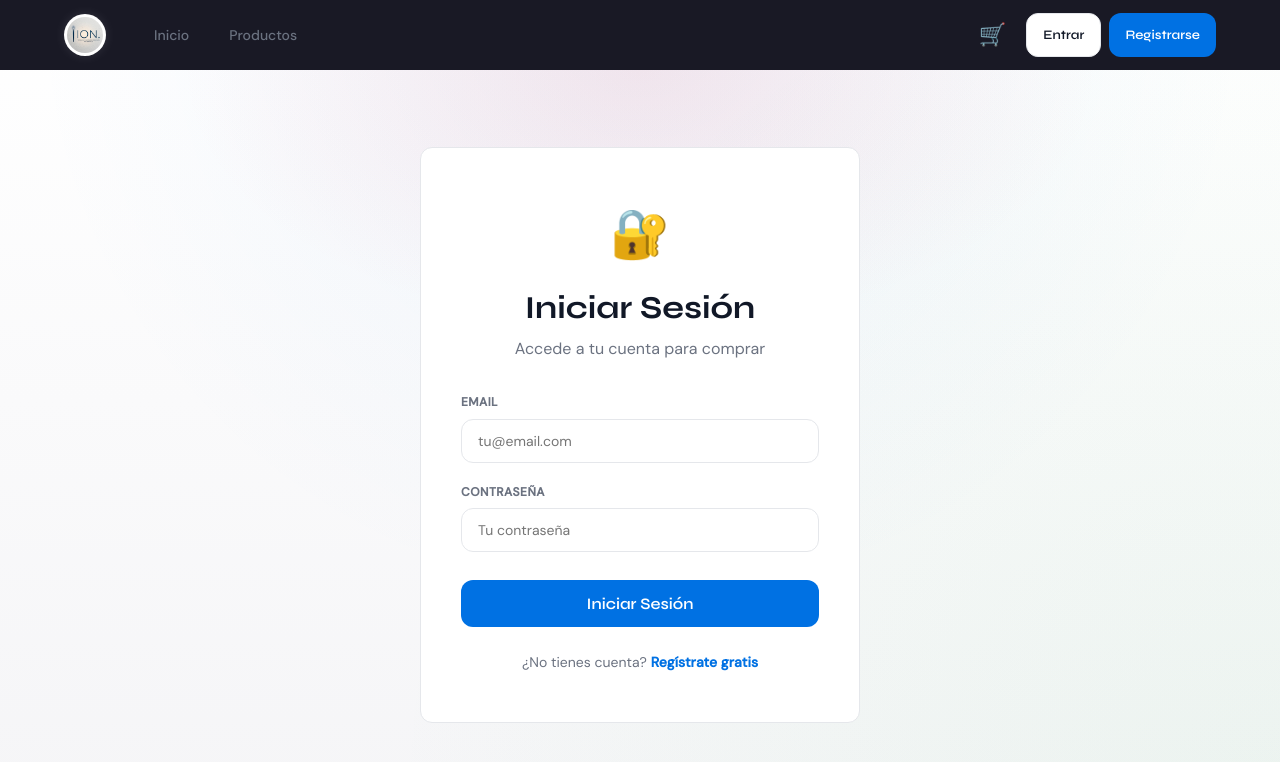
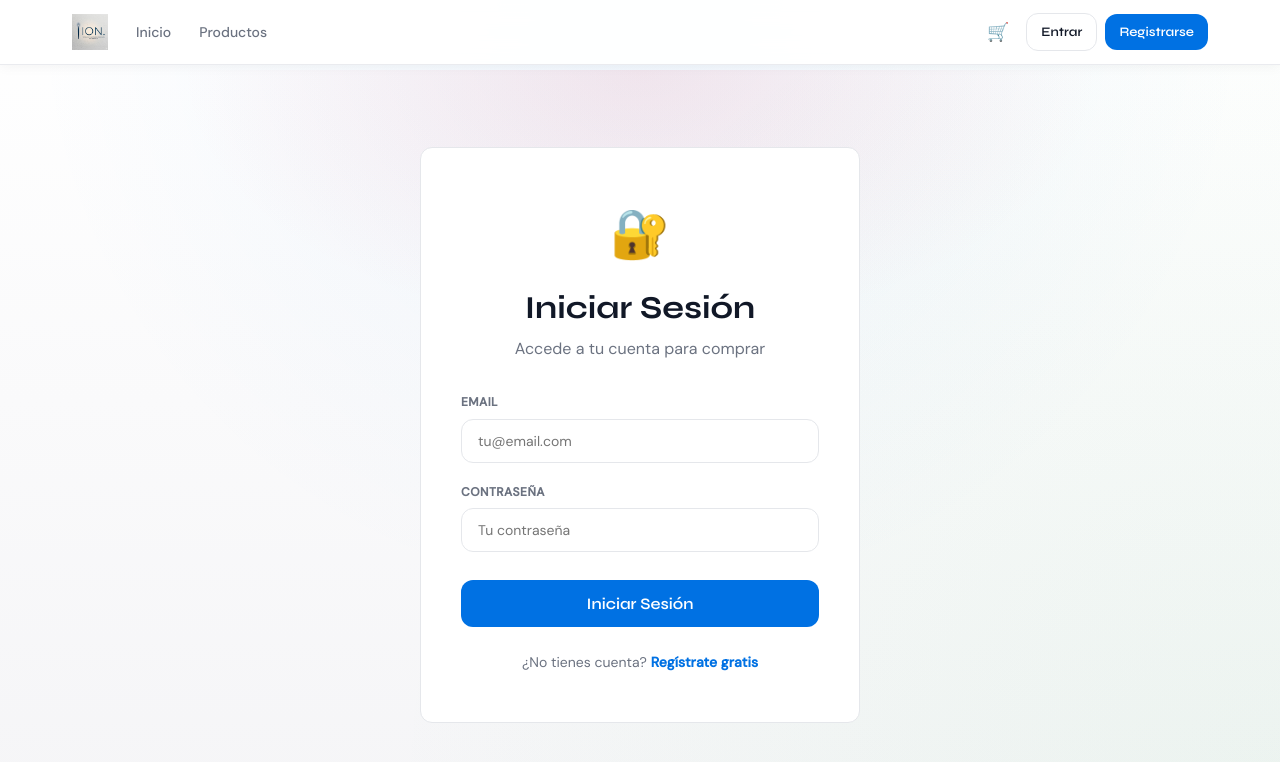
Before and after one commit to AdminION02/tienda-ION, a React (Create React App) app in the folder frontend/: page /login in a window 1280 px wide. Shown: the top 762 px of the page. Built offline with nearby package versions, Linux system fonts and the light colour scheme; no server answers.

Commit message:
descripción del cambio

```diff
--- a/frontend/src/components/Navbar.css
+++ b/frontend/src/components/Navbar.css
@@ -1,128 +1,153 @@
+/* ============================================================
+   NAVBAR — Variables locales
+   ============================================================ */
 .navbar {
+  --nav-h:         64px;
+  --nav-pad:       clamp(16px, 4vw, 32px);
+  --nav-bg:        rgba(255, 255, 255, 0.92);
+  --nav-border:    rgba(229, 231, 235, 0.8);
+  --drawer-w:      min(320px, 90vw);
+  --drawer-speed:  0.3s;
+
   position: fixed;
   top: 0;
   left: 0;
   right: 0;
   z-index: 1000;
-  background: rgba(13,13,26,0.95);
-  backdrop-filter: blur(20px);
-  border-bottom: 1px solid var(--card-border);
+
+  background: var(--nav-bg);
+  backdrop-filter: blur(12px);
+  -webkit-backdrop-filter: blur(12px);
+  border-bottom: 1px solid var(--nav-border);
+  box-shadow: 0 1px 12px rgba(0, 0, 0, 0.05);
 }
 
+
+/* ============================================================
+   INNER — flex row
+   ============================================================ */
 .navbar-inner {
-  max-width: 1200px;
-  margin: 0 auto;
-  padding: 0 24px;
-  height: 70px;
   display: flex;
   align-items: center;
-  gap: 32px;
+  gap: 8px;
+  height: var(--nav-h);
+  max-width: 1200px;
+  margin-inline: auto;
+  padding-inline: var(--nav-pad);
 }
 
+
+/* ============================================================
+   LOGO
+   ============================================================ */
 .navbar-logo {
   display: flex;
   align-items: center;
-  gap: 10px;
-  font-family: 'Syne', sans-serif;
-  font-weight: 800;
-  font-size: 22px;
-  letter-spacing: -0.5px;
+  flex-shrink: 0;
+  margin-right: 8px;
 }
 
 .navbar-logo-img {
-  height: 42px;
-  width: 42px;
-  object-fit: cover;
-  border-radius: 50%;
-  border: 0px solid rgba(255, 255, 255, 0.15);
-  box-shadow: 0 0 12px rgba(255, 255, 255, 0.1);
-  background: white;
-  padding: 3px;
-  transition: transform 0.2s, box-shadow 0.2s;
+  height: 36px;
+  width: auto;
+  object-fit: contain;
 }
 
-.navbar-logo-img:hover {
-  transform: scale(1.08);
-  box-shadow: 0 0 20px rgba(255, 255, 255, 0.2);
-}
 
-.logo-icon { font-size: 26px; }
-.logo-text { color: var(--text); }
-.logo-text span { color: var(--accent); }
-
+/* ============================================================
+   LINKS — desktop
+   ============================================================ */
 .navbar-links {
   display: flex;
   align-items: center;
-  gap: 8px;
-  flex: 1;
+  gap: 4px;
+  flex: 1;                   /* empuja las acciones a la derecha */
 }
 
 .nav-link {
-  padding: 8px 16px;
-  border-radius: 10px;
+  position: relative;
+  padding: 6px 12px;
+  border-radius: 8px;
   font-size: 14px;
   font-weight: 500;
-  color: var(--text2);
-  transition: all 0.2s;
+  color: var(--text2, #6b7280);
+  transition: color 0.18s ease, background 0.18s ease;
 }
 
-.nav-link:hover {
-  color: var(--text);
-  background: var(--card);
+.nav-link:hover,
+.nav-link.active {
+  color: var(--text, #111827);
+  background: rgba(0, 0, 0, 0.04);
 }
 
+.nav-link-admin {
+  color: var(--accent, #0071e3);
+  font-weight: 600;
+}
+
+
+/* ============================================================
+   ACCIONES — desktop
+   ============================================================ */
 .navbar-actions {
   display: flex;
   align-items: center;
-  gap: 12px;
-  margin-left: auto;
+  gap: 8px;
+  flex-shrink: 0;
 }
 
+/* Carrito */
 .cart-btn {
   position: relative;
-  font-size: 22px;
-  padding: 8px;
-  border-radius: 10px;
-  transition: all 0.2s;
   display: flex;
   align-items: center;
+  justify-content: center;
+  width: 40px;
+  height: 40px;
+  border-radius: 10px;
+  font-size: 18px;
+  transition: background 0.18s ease;
 }
 
-.cart-btn:hover { background: var(--card); }
+.cart-btn:hover {
+  background: rgba(0, 0, 0, 0.05);
+}
 
 .cart-badge {
   position: absolute;
   top: 2px;
   right: 2px;
-  background: var(--accent);
+  min-width: 17px;
+  height: 17px;
+  padding: 0 4px;
+  border-radius: 999px;
+  background: var(--accent, #0071e3);
   color: white;
   font-size: 10px;
-  font-weight: 800;
+  font-weight: 700;
   font-family: 'Syne', sans-serif;
-  border-radius: 50%;
-  width: 18px;
-  height: 18px;
   display: flex;
   align-items: center;
   justify-content: center;
+  line-height: 1;
 }
 
+/* Menú de usuario */
 .user-menu {
   display: flex;
   align-items: center;
-  gap: 12px;
+  gap: 8px;
 }
 
 .user-name {
-  font-size: 14px;
+  font-size: 13px;
   font-weight: 600;
-  color: var(--text2);
-  font-family: 'Syne', sans-serif;
-}
-
-.nav-btn {
-  padding: 8px 16px;
-  font-size: 13px;
+  color: var(--text, #111827);
+  white-space: nowrap;
+  /* ocultar en pantallas medianas para no saturar */
+  max-width: 120px;
+  overflow: hidden;
+  text-overflow: ellipsis;
 }
 
 .auth-buttons {
@@ -131,34 +156,241 @@
   gap: 8px;
 }
 
-.hamburger {
-  display: none;
-  background: none;
-  font-size: 20px;
-  color: var(--text);
-  margin-left: auto;
+/* Botones del nav con tamaño compacto */
+.nav-btn {
+  padding: 8px 14px !important;
+  font-size: 13px !important;
+  min-height: 36px !important;
+  white-space: nowrap;
 }
 
+
+/* ============================================================
+   HAMBURGUESA
+   ============================================================ */
+.hamburger {
+  display: none;          /* visible solo en mobile (ver media query) */
+  flex-direction: column;
+  justify-content: center;
+  align-items: center;
+  gap: 5px;
+  width: 40px;
+  height: 40px;
+  border-radius: 10px;
+  flex-shrink: 0;
+  background: transparent;
+  transition: background 0.18s ease;
+}
+
+.hamburger:hover {
+  background: rgba(0, 0, 0, 0.05);
+}
+
+.hamburger-bar {
+  display: block;
+  width: 22px;
+  height: 2px;
+  border-radius: 2px;
+  background: var(--text, #111827);
+  transition: transform var(--drawer-speed) ease, opacity var(--drawer-speed) ease;
+  transform-origin: center;
+}
+
+/* Animación X al abrir */
+.hamburger.is-open .hamburger-bar:nth-child(1) { transform: translateY(7px) rotate(45deg);  }
+.hamburger.is-open .hamburger-bar:nth-child(2) { opacity: 0; transform: scaleX(0);          }
+.hamburger.is-open .hamburger-bar:nth-child(3) { transform: translateY(-7px) rotate(-45deg); }
+
+
+/* ============================================================
+   DRAWER MÓVIL
+   ============================================================ */
+.mobile-drawer {
+  position: fixed;
+  top: var(--nav-h);
+  right: 0;
+  width: var(--drawer-w);
+  height: calc(100dvh - var(--nav-h));   /* dvh: respeta barra del navegador móvil */
+  background: var(--card, #fff);
+  border-left: 1px solid var(--nav-border);
+  box-shadow: -8px 0 32px rgba(0, 0, 0, 0.08);
+  overflow-y: auto;
+  overscroll-behavior: contain;
+
+  /* Animación slide-in desde la derecha */
+  transform: translateX(100%);
+  transition: transform var(--drawer-speed) cubic-bezier(0.4, 0, 0.2, 1);
+
+  /* Oculto por defecto y solo visible en mobile */
+  display: none;
+}
+
+.mobile-drawer.is-open {
+  transform: translateX(0);
+}
+
+.mobile-drawer-inner {
+  display: flex;
+  flex-direction: column;
+  padding: 24px 20px;
+  gap: 0;
+}
+
+
+/* ── Navegación móvil ── */
+.mobile-nav {
+  display: flex;
+  flex-direction: column;
+  gap: 2px;
+}
+
+.mobile-nav-link {
+  display: flex;
+  align-items: center;
+  padding: 13px 16px;
+  border-radius: 10px;
+  font-size: 15px;
+  font-weight: 500;
+  color: var(--text, #111827);
+  transition: background 0.15s ease, color 0.15s ease;
+}
+
+.mobile-nav-link:hover,
+.mobile-nav-link:active {
+  background: rgba(0, 113, 227, 0.07);
+  color: var(--accent, #0071e3);
+}
+
+.mobile-nav-link-admin {
+  color: var(--accent, #0071e3);
+  font-weight: 700;
+}
+
+/* ── Divisor ── */
+.mobile-divider {
+  height: 1px;
+  background: var(--border, #e5e7eb);
+  margin-block: 16px;
+}
+
+/* ── Acciones móvil ── */
+.mobile-actions {
+  display: flex;
+  flex-direction: column;
+  gap: 10px;
+}
+
+.mobile-cart-link {
+  display: flex;
+  align-items: center;
+  gap: 10px;
+  padding: 13px 16px;
+  border-radius: 10px;
+  font-size: 15px;
+  font-weight: 500;
+  color: var(--text, #111827);
+  transition: background 0.15s ease;
+}
+
+.mobile-cart-link:hover {
+  background: rgba(0, 0, 0, 0.04);
+}
+
+.mobile-user-name {
+  padding: 10px 16px;
+  font-size: 14px;
+  font-weight: 600;
+  color: var(--text2, #6b7280);
+}
+
+/* Botones de ancho completo en móvil */
+.mobile-full-btn {
+  width: 100% !important;
+  justify-content: center !important;
+  padding: 12px 20px !important;
+  font-size: 14px !important;
+}
+
+
+/* ============================================================
+   OVERLAY
+   ============================================================ */
+.mobile-overlay {
+  display: none;
+  position: fixed;
+  inset: 0;
+  top: var(--nav-h);
+  background: rgba(0, 0, 0, 0.25);
+  backdrop-filter: blur(2px);
+  z-index: 999;
+  animation: overlayIn 0.25s ease forwards;
+}
+
+@keyframes overlayIn {
+  from { opacity: 0; }
+  to   { opacity: 1; }
+}
+
+
+/* ============================================================
+   RESPONSIVE BREAKPOINTS
+   ============================================================ */
+
+/* ── Tablet vertical y móvil (≤ 768px) ── */
 @media (max-width: 768px) {
-  .hamburger { display: block; }
-
-  .navbar-links {
+  /* Ocultar links y acciones en desktop */
+  .navbar-links,
+  .navbar-actions {
     display: none;
-    position: fixed;
-    top: 70px;
-    left: 0;
-    right: 0;
-    background: var(--bg2);
-    flex-direction: column;
-    padding: 16px;
-    border-bottom: 1px solid var(--card-border);
   }
 
-  .navbar-links.open { display: flex; }
-
-  .navbar-actions {
-    margin-left: 0;
+  /* Mostrar hamburguesa */
+  .hamburger {
+    display: flex;
+    margin-left: auto;   /* empuja la hamburguesa a la derecha */
   }
 
-  .user-name { display: none; }
+  /* Activar drawer y overlay */
+  .mobile-drawer,
+  .mobile-overlay {
+    display: block;
+  }
 }
+
+/* ── Tablet horizontal (769px – 1024px) ── */
+@media (min-width: 769px) and (max-width: 1024px) {
+  .nav-link {
+    padding: 6px 8px;
+    font-size: 13px;
+  }
+
+  .user-name {
+    max-width: 80px;
+  }
+
+  .nav-btn {
+    padding: 8px 10px !important;
+    font-size: 12px !important;
+  }
+}
+
+/* ── Pantallas pequeñas en landscape (altura < 500px) ── */
+@media (max-height: 500px) and (max-width: 768px) {
+  .mobile-drawer-inner {
+    padding: 16px;
+  }
+
+  .mobile-nav-link,
+  .mobile-cart-link {
+    padding: 10px 14px;
+    font-size: 14px;
+  }
+}
+
+/* ── Respeta preferencia de movimiento reducido ── */
+@media (prefers-reduced-motion: reduce) {
+  .hamburger-bar,
+  .mobile-drawer {
+    transition: none;
+  }
+}
--- a/frontend/src/components/Navbar.js
+++ b/frontend/src/components/Navbar.js
@@ -1,5 +1,5 @@
-import React, { useState } from 'react';
-import { Link, useNavigate } from 'react-router-dom';
+import React, { useState, useEffect, useRef } from 'react';
+import { Link, useNavigate, useLocation } from 'react-router-dom';
 import { useAuth } from '../context/AuthContext';
 import { useCart } from '../context/CartContext';
 import './Navbar.css';
@@ -8,35 +8,66 @@ export default function Navbar() {
   const { user, logout } = useAuth();
   const { count } = useCart();
   const navigate = useNavigate();
+  const location = useLocation();
   const [menuOpen, setMenuOpen] = useState(false);
+  const menuRef = useRef(null);
+
+  // Cierra el menú al cambiar de ruta
+  useEffect(() => {
+    setMenuOpen(false);
+  }, [location.pathname]);
+
+  // Cierra el menú al hacer clic fuera
+  useEffect(() => {
+    const handleClickOutside = (e) => {
+      if (menuRef.current && !menuRef.current.contains(e.target)) {
+        setMenuOpen(false);
+      }
+    };
+    if (menuOpen) document.addEventListener('mousedown', handleClickOutside);
+    return () => document.removeEventListener('mousedown', handleClickOutside);
+  }, [menuOpen]);
+
+  // Bloquea scroll del body cuando el menú está abierto
+  useEffect(() => {
+    document.body.style.overflow = menuOpen ? 'hidden' : '';
+    return () => { document.body.style.overflow = ''; };
+  }, [menuOpen]);
 
   const handleLogout = () => {
     logout();
+    setMenuOpen(false);
     navigate('/');
   };
 
+  const close = () => setMenuOpen(false);
+
   return (
-    <nav className="navbar">
+    <nav className="navbar" ref={menuRef}>
       <div className="navbar-inner">
-        <Link to="/" className="navbar-logo">
-  <img src="/logo.png" alt="ION." className="navbar-logo-img" />
-</Link>
 
-        <div className={`navbar-links ${menuOpen ? 'open' : ''}`}>
-          <Link to="/" className="nav-link" onClick={() => setMenuOpen(false)}>Inicio</Link>
-          <Link to="/products" className="nav-link" onClick={() => setMenuOpen(false)}>Productos</Link>
+        {/* ── Logo ── */}
+        <Link to="/" className="navbar-logo" onClick={close}>
+          <img src="/logo.png" alt="ION." className="navbar-logo-img" />
+        </Link>
+
+        {/* ── Links de navegación (desktop) ── */}
+        <div className="navbar-links">
+          <Link to="/"         className="nav-link">Inicio</Link>
+          <Link to="/products" className="nav-link">Productos</Link>
           {user && (
-            <Link to="/orders" className="nav-link" onClick={() => setMenuOpen(false)}>Mis Pedidos</Link>
+            <Link to="/orders" className="nav-link">Mis Pedidos</Link>
           )}
-           {user?.role === 'admin' && (
-            <Link to="/admin" className="nav-link nav-link-admin" onClick={() => setMenuOpen(false)}>
+          {user?.role === 'admin' && (
+            <Link to="/admin" className="nav-link nav-link-admin">
               👑 Admin
             </Link>
           )}
         </div>
 
+        {/* ── Acciones (desktop) ── */}
         <div className="navbar-actions">
-          <Link to="/cart" className="cart-btn">
+          <Link to="/cart" className="cart-btn" aria-label="Carrito">
             🛒
             {count > 0 && <span className="cart-badge">{count}</span>}
           </Link>
@@ -50,16 +81,79 @@ export default function Navbar() {
             </div>
           ) : (
             <div className="auth-buttons">
-              <Link to="/login" className="btn btn-secondary nav-btn">Entrar</Link>
-              <Link to="/register" className="btn btn-primary nav-btn">Registrarse</Link>
+              <Link to="/login"    className="btn btn-secondary nav-btn">Entrar</Link>
+              <Link to="/register" className="btn btn-primary   nav-btn">Registrarse</Link>
             </div>
           )}
         </div>
 
-        <button className="hamburger" onClick={() => setMenuOpen(!menuOpen)}>
-          {menuOpen ? '✕' : '☰'}
+        {/* ── Botón hamburguesa ── */}
+        <button
+          className={`hamburger ${menuOpen ? 'is-open' : ''}`}
+          onClick={() => setMenuOpen((v) => !v)}
+          aria-label="Abrir menú"
+          aria-expanded={menuOpen}
+        >
+          <span className="hamburger-bar" />
+          <span className="hamburger-bar" />
+          <span className="hamburger-bar" />
         </button>
       </div>
+
+      {/* ══════════════════════════════════════════
+          DRAWER MÓVIL — contiene TODO el menú
+      ══════════════════════════════════════════ */}
+      <div className={`mobile-drawer ${menuOpen ? 'is-open' : ''}`} aria-hidden={!menuOpen}>
+        <div className="mobile-drawer-inner">
+
+          {/* Navegación */}
+          <nav className="mobile-nav">
+            <Link to="/"         className="mobile-nav-link" onClick={close}>Inicio</Link>
+            <Link to="/products" className="mobile-nav-link" onClick={close}>Productos</Link>
+            {user && (
+              <Link to="/orders" className="mobile-nav-link" onClick={close}>Mis Pedidos</Link>
+            )}
+            {user?.role === 'admin' && (
+              <Link to="/admin" className="mobile-nav-link mobile-nav-link-admin" onClick={close}>
+                👑 Admin
+              </Link>
+            )}
+          </nav>
+
+          <div className="mobile-divider" />
+
+          {/* Carrito + acciones de sesión */}
+          <div className="mobile-actions">
+            <Link to="/cart" className="mobile-cart-link" onClick={close}>
+              🛒 Carrito
+              {count > 0 && <span className="cart-badge">{count}</span>}
+            </Link>
+
+            {user ? (
+              <>
+                <span className="mobile-user-name">👤 {user.name.split(' ')[0]}</span>
+                <button className="btn btn-secondary mobile-full-btn" onClick={handleLogout}>
+                  Cerrar sesión
+                </button>
+              </>
+            ) : (
+              <>
+                <Link to="/login"    className="btn btn-secondary mobile-full-btn" onClick={close}>
+                  Entrar
+                </Link>
+                <Link to="/register" className="btn btn-primary   mobile-full-btn" onClick={close}>
+                  Registrarse
+                </Link>
+              </>
+            )}
+          </div>
+        </div>
+      </div>
+
+      {/* Overlay detrás del drawer */}
+      {menuOpen && (
+        <div className="mobile-overlay" onClick={close} aria-hidden="true" />
+      )}
     </nav>
   );
 }
```
